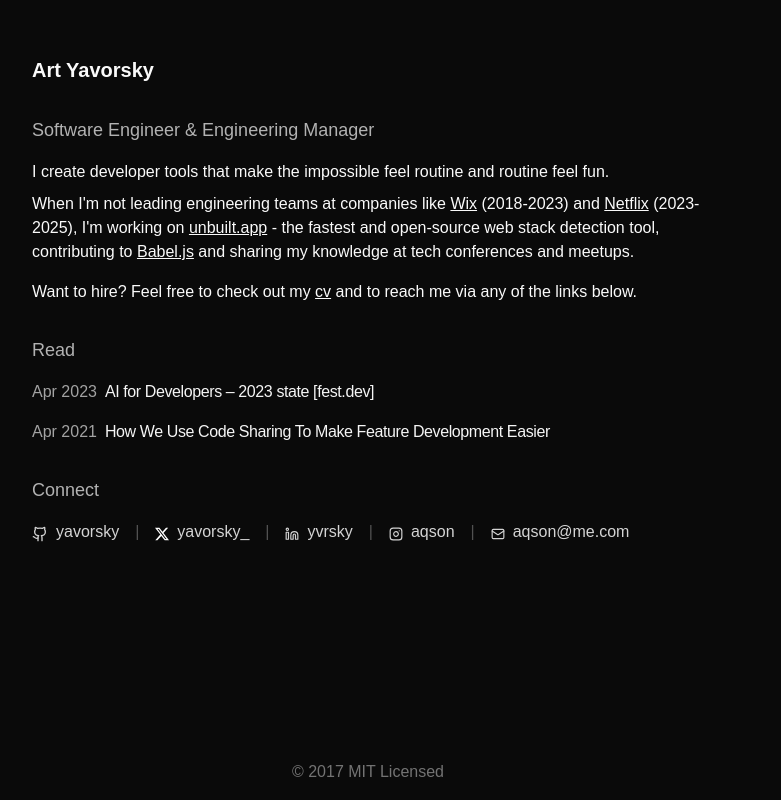
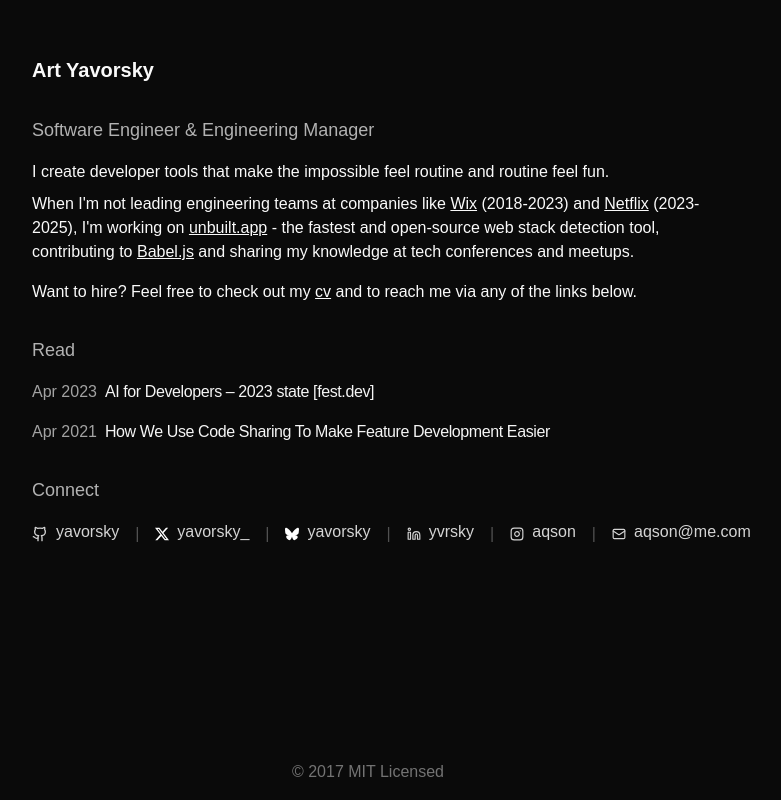
Before and after one commit to yavorsky/yavorsky.org, a Next.js app: page / in a window 1280 px wide. Shown: the whole page, without its empty margins (272-1053 px from the left). Built offline with nearby package versions, Linux system fonts and the light colour scheme.

Commit message:
fix: add bluesky logo

```diff
--- /dev/null
+++ b/app/components/icons/bluesky.tsx
@@ -0,0 +1,26 @@
+const BlueSkyIcon = ({
+  size = 24,
+  className = '',
+}: {
+  size?: number;
+  className?: string;
+}) => {
+  return (
+    <svg
+      width={size}
+      height={size}
+      className={`text-black dark:text-white ${className}`}
+      role="img"
+      viewBox="0 0 24 24"
+      xmlns="http://www.w3.org/2000/svg"
+    >
+      <title>Bluesky</title>
+      <path
+        fill="currentColor"
+        d="M12 10.8c-1.087-2.114-4.046-6.053-6.798-7.995C2.566.944 1.561 1.266.902 1.565.139 1.908 0 3.08 0 3.768c0 .69.378 5.65.624 6.479.815 2.736 3.713 3.66 6.383 3.364.136-.02.275-.039.415-.056-.138.022-.276.04-.415.056-3.912.58-7.387 2.005-2.83 7.078 5.013 5.19 6.87-1.113 7.823-4.308.953 3.195 2.05 9.271 7.733 4.308 4.267-4.308 1.172-6.498-2.74-7.078a8.741 8.741 0 0 1-.415-.056c.14.017.279.036.415.056 2.67.297 5.568-.628 6.383-3.364.246-.828.624-5.79.624-6.478 0-.69-.139-1.861-.902-2.206-.659-.298-1.664-.62-4.3 1.24C16.046 4.748 13.087 8.687 12 10.8Z"
+      />
+    </svg>
+  );
+};
+
+export default BlueSkyIcon;
--- a/app/components/social-links.tsx
+++ b/app/components/social-links.tsx
@@ -5,10 +5,11 @@
   MailIcon,
 } from 'lucide-react';
 import XIcon from './icons/x';
+import BlueSkyIcon from './icons/bluesky';
 
 export const SocialLinks = () => {
   return (
-    <div className="font-sm mt-4 flex  text-neutral-600 flex-row space-x-4 space-y-0 dark:text-neutral-300">
+    <div className="font-sm mt-4 flex items-center  text-neutral-600 flex-row space-x-4 space-y-0 dark:text-neutral-300">
       <div className="md:px-0 px-4">
         <a
           className="flex items-center transition-all hover:text-neutral-800 dark:hover:text-neutral-100"
@@ -30,6 +31,18 @@
         >
           <XIcon size={14} />
           <p className="ml-2 h-7 hidden md:inline-block">yavorsky_</p>
+        </a>
+      </div>
+      <span className="mr-4 text-foreground/30">|</span>
+      <div className="md:px-0 px-4">
+        <a
+          className="flex items-center transition-all hover:text-neutral-800 dark:hover:text-neutral-100"
+          rel="noopener noreferrer"
+          target="_blank"
+          href="https://yavorsky.bsky.social/"
+        >
+          <BlueSkyIcon size={14} />
+          <p className="ml-2 h-7 hidden md:inline-block">yavorsky</p>
         </a>
       </div>
       <span className="mr-4 text-foreground/30">|</span>
```
